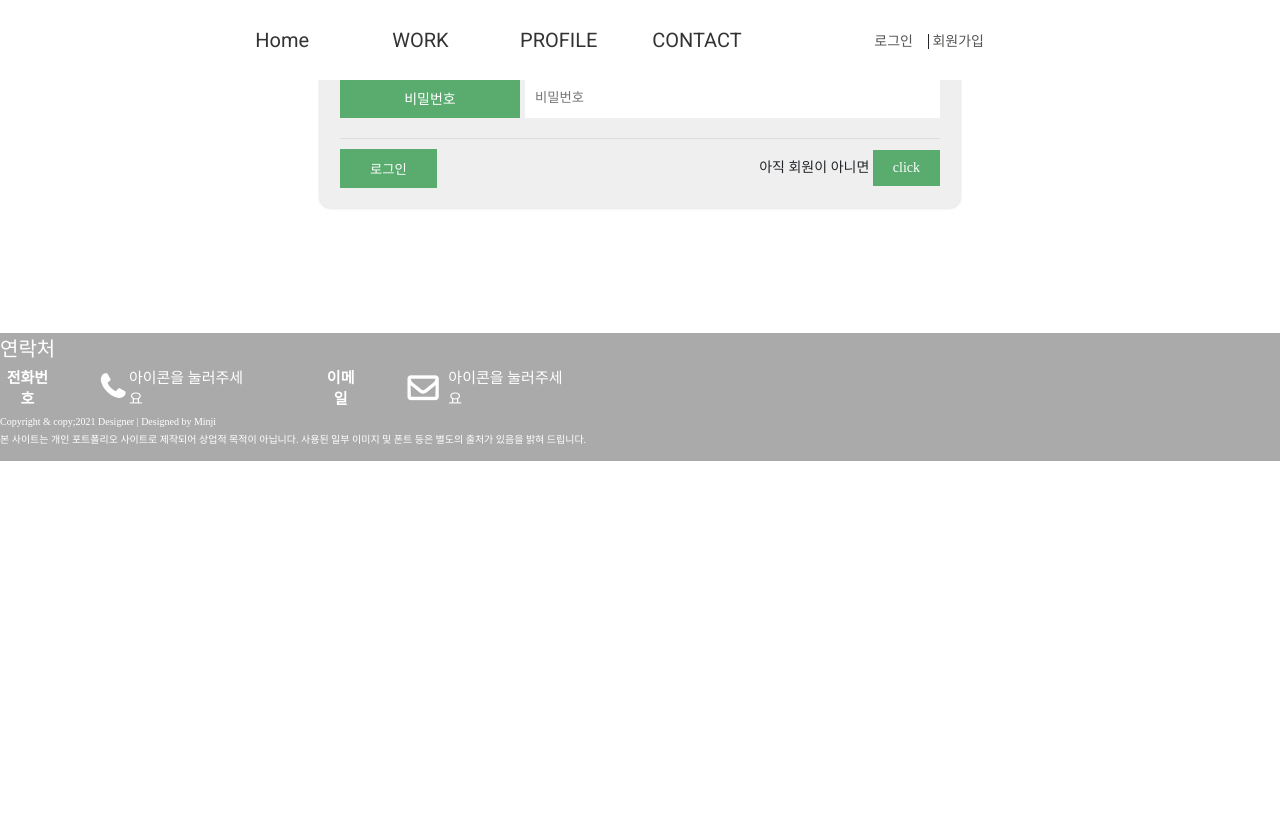
After one commit to Art-mj1/portfolio-cover, a PHP site: page /pages/login_form.php in a window 1280 px wide. The commit adds this page. Run offline with PHP 8.4, Linux system fonts and the light colour scheme; a stand-in replaces the project's code that opens the database connection.

Commit message:
08/18 회원가입,로그인 가능
로그인. 회원가입 가능

```diff
--- /dev/null
+++ b/css/join.css
@@ -0,0 +1,24 @@
+/* Join Page Style Code */
+#wrap section.join{width:100%;height:40%;margin-top:1%;}
+section.join .form_box{width:100%;height:auto;display:flex;align-items:center;
+ justify-content: center;}
+ section.join .form_box .port_form,
+ section.join .form_box .login_form {background:#efefef; width:50%;padding:20px;border-radius:10px;box-shadow: 0 0 3px #ccc; }
+
+ section.join .port_form p,
+ section.join .login_form p{width:100%; height:auto; display:flex;margin: 0 0 5px 0;
+ justify-content: space-between;}
+ section.join .port_form label,
+ section.join .login_form label{width:30%; padding:10px 20px; background:#59ab6e; color:#fff;text-align:center;}
+ section.join .port_form p:first-child input{width:calc(50% - 10px);}
+ section.join .port_form p:first-child button{width:20%; background:#59ab6e;color:#fff;}
+ section.join .port_form input,
+ section.join .login_form input{width:calc(70% - 5px);}
+ section.join .port_form .submit_info,
+ section.join .login_form .submit_info{display:flex;justify-content: space-between;
+ padding:10px 0 0 0;border-top:1px solid #ddd; margin-top:20px; align-items: center;}
+ section.join .port_form .submit_info button,
+ section.join .login_form .submit_info button{background:#59ab6e;color:#fff;padding:10px 30px;}
+ section.join .submit_info span{color:#212529;}
+ section.join .submit_info span a{display:inline-block;padding:10px 20px;
+ background:#59ab6e;color:#fff;}
--- a/css/style.css
+++ b/css/style.css
@@ -1,9 +1,14 @@
 #wrap{width:100%;height:100vh;margin:auto;max-width:1530px;}
-#wrap>header{width:100%;height:10%;background:#fff;z-index:9;}
-#wrap>header>ul{width:80%;height:100%;display:flex; padding-left: 15%; align-items: center; justify-content: center;}
-#wrap>header>ul>li{width:20%;font-size:20px;color:#000;text-align:center;font-family: "ROBOTO";}
-#wrap>header>ul>li>a{width:100%;height:100%;}
-
+#wrap header{width:100%;height:10%;background:#fff;z-index:9;}
+header .menu{display:flex; align-items: center; justify-content: center;
+width:90%;height: 100%;}
+header .menu .nav{width:60%;height:100%;display:flex; align-items: center; justify-content: center;}
+header .menu .nav>li{width:20%;font-size:20px;color:#000;text-align:center;font-family: "ROBOTO";}
+header .menu .nav>li>a{width:100%;height:100%;}
+header .login_info{ align-items: center;width: 15%; text-align: center;}
+header .login_info a{padding: 0 15px;color:#555555;font-weight:400;}
+header .login_info a:nth-child(1){border-right:1px solid #212529;}
+header .login_info a:nth-child(2){padding-right:0; width:30px;height:30px;overflow:hidden;border-radius:50%; padding-left:0;}
 /* Intro Section */
 #wrap .intro{width:100%;height:70%;display:flex;background-color:#E8E6E0;}
 #wrap .intro .min-image{width:40%;height:90%;display:flex;align-items:center;justify-content:center;background:url(../img/min-image.jpg);background-size:contain;background-repeat:no-repeat;margin-top: 3%; margin-left: 6%;}
@@ -95,7 +100,7 @@
 
 
 /* contact Page Style Code */
-#wrap #contact{width:100%;height:90%;}
+#wrap #contact{width:100%;height:90%;margin-top: 1%;}
 #wrap #contact .comm_center{width:80%;margin:auto;}
 
 #wrap #contact .comm_table{background:#efefef;padding:20px; border-radius: 10px;}
@@ -103,9 +108,9 @@
 
 #wrap #contact .comm_table li span:nth-child(1){width:10%;}
 #wrap #contact .comm_table li span:nth-child(2){width:15%}
-#wrap #contact .comm_table li span:nth-child(3){width:10%;}
+#wrap #contact .comm_table li span:nth-child(3){width:15%;}
 #wrap #contact .comm_table li span:nth-child(4){width:50%;}
-#wrap #contact .comm_table li span:nth-child(5){width:15%;}
+#wrap #contact .comm_table li span:nth-child(5){width:10%;}
 #wrap #contact .comm_table li.comm_tit{background:#59ab6e;color:#fff;}
 #wrap #contact .comm_table li.comm_tit span{text-align: center;}
 #wrap #contact .comm_table li.comm_con{border-bottom:1px solid #fff;}
@@ -145,16 +150,16 @@ font-family: 'Roboto','Noto Sans KR',sans-serif;}
 #contact .write_btn a{background:#59ab6e;color:#fff;padding:8px 25px;border-radius:5px;}
 
 /* Footer Section */
-#wrap>footer{width:100%;height:16%;background:#aaa;}
-#wrap>footer>h3{font-size:20px;font-weight:500;padding-bottom: 1%;color:#fff;}
-#wrap>footer .contact-me{width:100%;height:20%;display:flex;}
-#wrap>footer .contact-me h3{font-size:15px;text-align:center;color:#fff;}
-#wrap>footer .contact-me .call{width:20%;display:flex;margin-right:5%; align-items: center;}
-#wrap>footer .contact-me a{width: 20%; padding-left: 10%;}
-#wrap>footer .contact-me i{font-size:30px;font-weight:700;padding-left: 80%;color:#fff;}
-#wrap>footer .contact-me i:hover{color:#efbfc2;}
-#wrap>footer .contact-me p{font-size:15px;font-weight:500;padding-left:9%;color:#fff;}
-#wrap>footer .contact-me .e-mail{width:20%;display:flex;align-items: center;color:#fff;}
-#wrap>footer .contact-me .e-mail p{padding-left:14%;color:#fff;}
-#wrap>footer .company_info{width:100%;height:10%;color:#fff;margin-top:1%;}
-#wrap>footer .company_info p{color:#fff;font-size:10px;line-height: 1.8;}
+footer{width:100%;height:16%;background:#aaa;}
+footer>h3{font-size:20px;font-weight:500;padding-bottom: 1%;color:#fff;}
+footer .contact-me{width:100%;height:20%;display:flex;}
+footer .contact-me h3{font-size:15px;text-align:center;color:#fff;}
+footer .contact-me .call{width:20%;display:flex;margin-right:5%; align-items: center;}
+footer .contact-me a{width: 20%; padding-left: 10%;}
+footer .contact-me i{font-size:30px;font-weight:700;padding-left: 80%;color:#fff;}
+footer .contact-me i:hover{color:#efbfc2;}
+footer .contact-me p{font-size:15px;font-weight:500;padding-left:9%;color:#fff;}
+footer .contact-me .e-mail{width:20%;display:flex;align-items: center;color:#fff;}
+footer .contact-me .e-mail p{padding-left:14%;color:#fff;}
+footer .company_info{width:100%;height:10%;color:#fff;margin-top:1%;}
+footer .company_info p{color:#fff;font-size:10px;line-height: 1.8;}
--- a/data/write_ajax.php
+++ b/data/write_ajax.php
@@ -1,7 +1,7 @@
 <li class="comm_tit">
  <span>번호</span>
+ <span>작성자</span>
  <span>제목</span>
- <span>작성자</span>
  <span>내용</span>
  <span>등록일</span>
 </li>
@@ -28,8 +28,8 @@
 
  <li class="comm_con">
  <span><?=$comm_idx?></span>
+  <span><a href="#"><?=$comm_writer?></a></span>
   <span><a href="#"><?=$comm_tit?></a></span>
-  <span><a href="#"><?=$comm_writer?></a></span>
   <span><?=$comm_con?></span>
   <span><?=$comm_reg?></span>
  </li>
--- /dev/null
+++ b/include/header.php
@@ -0,0 +1,30 @@
+<?php
+  session_start();
+  if(isset($_SESSION['userid'])){
+    $userid = $_SESSION['userid'];
+  } else {
+    $userid = "";
+  }
+?>
+
+<header>
+  <div class="menu">
+    <ul class="nav">
+      <li><a href="/portfolio-cover/index.php">Home</a></li>
+      <li><a href="#">WORK</a></li>
+      <li><a href="#">PROFILE</a></li>
+      <li><a href="#contact">CONTACT</a></li>
+    </ul>
+    <div class="login_info">
+    <?php if(!$userid){ ?>
+    <!-- 로그아웃 시 보여질 UI -->
+    <a href="/portfolio-cover/pages/login_form.php">로그인</a>
+    <a href="/portfolio-cover/pages/join_form.php">회원가입</a>
+    <?php } else{ ?>
+    <!-- 로그인 시 보여질 UI -->
+     <a href="/portfolio-cover/php/logout.php">로그아웃</a>
+     <a href="#"><?=$userid?></a>
+    <?php } ?>
+    </div>
+  </div>
+  </header>
--- /dev/null
+++ b/pages/login_form.php
@@ -0,0 +1,64 @@
+<!DOCTYPE html>
+<html lang="en">
+<head>
+ <meta charset="UTF-8">
+ <meta http-equiv="X-UA-Compatible" content="IE=edge">
+ <meta name="viewport" content="width=device-width, initial-scale=1.0">
+ <!-- Font Awesome Link -->
+ <link rel="stylesheet" href="https://cdnjs.cloudflare.com/ajax/libs/font-awesome/4.7.0/css/font-awesome.min.css">
+  <!-- Reset CSS Link -->
+ <link rel="stylesheet" href="/portfolio-cover/css/reset.css">
+ <!-- Main CSS Link -->
+ <link rel="stylesheet" href="/portfolio-cover/css/style.css">
+ <link rel="stylesheet" href="/portfolio-cover/css/join.css">
+ <title>Portfolio cover || Login Form</title>
+</head>
+<body>
+  <div id="wrap">
+   <?php include $_SERVER["DOCUMENT_ROOT"]."/portfolio-cover/include/header.php"; ?>
+   <section class="join">
+   <div class="center">
+     <div class="form_box">
+     <form action="/portfolio-cover/php/login.php" name="login_form" method="post" class="login_form">
+        <p>
+          <label>아이디</label> <input type="text" name="login_id" placeholder="아이디">
+        </p>
+        <!-- 중복체크 -->
+        <p>
+          <label>비밀번호</label><input type="password" name="login_pass" autocomplete="off" placeholder="비밀번호">
+        </p>
+
+        <div class="submit_info">
+         <button type="button" id="login_btn">로그인</button>
+         <span> 아직 회원이 아니면 <a href="/portfolio-cover/pages/join_form.php">click</a></span>
+        </div>
+      </form>
+
+     </div>
+   </div>
+ </section>
+   <?php include $_SERVER["DOCUMENT_ROOT"]."/portfolio-cover/include/footer.php";?>
+  </div>
+
+  <!-- jQuery Framework Load -->
+  <script src="https://ajax.googleapis.com/ajax/libs/jquery/3.4.1/jquery.min.js"></script>
+ <script src="/portfolio-cover/js/jq.main.js"></script>
+ <script>
+  const loginBtn = document.querySelector("#login_btn");
+   loginBtn.addEventListener('click',function(){
+    if(!document.login_form.login_id.value){
+     alert('아이디를 입력해 주세요');
+     document.login_form.login_id.focus();
+     return;
+     }
+
+     if(!document.login_form.login_pass.value){
+     alert('비밀번호를 입력해 주세요');
+     document.login_form.login_pass.focus();
+     return;
+     }
+     document.login_form.submit();
+   });
+ </script>
+</body>
+</html>
```
Also changed, not shown: index.php (+1 -9 lines), pages/join_form.php (added, +131 -0 lines), pages/write_search.php (+26 -7 lines), php/id_check.php (added, +23 -0 lines), php/join.php (added, +50 -0 lines), php/login.php (added, +55 -0 lines), php/logout.php (added, +15 -0 lines), sql/portfolio_mem.sql (added, +70 -0 lines), sql/portfolio_write.sql (+20 -19 lines).
